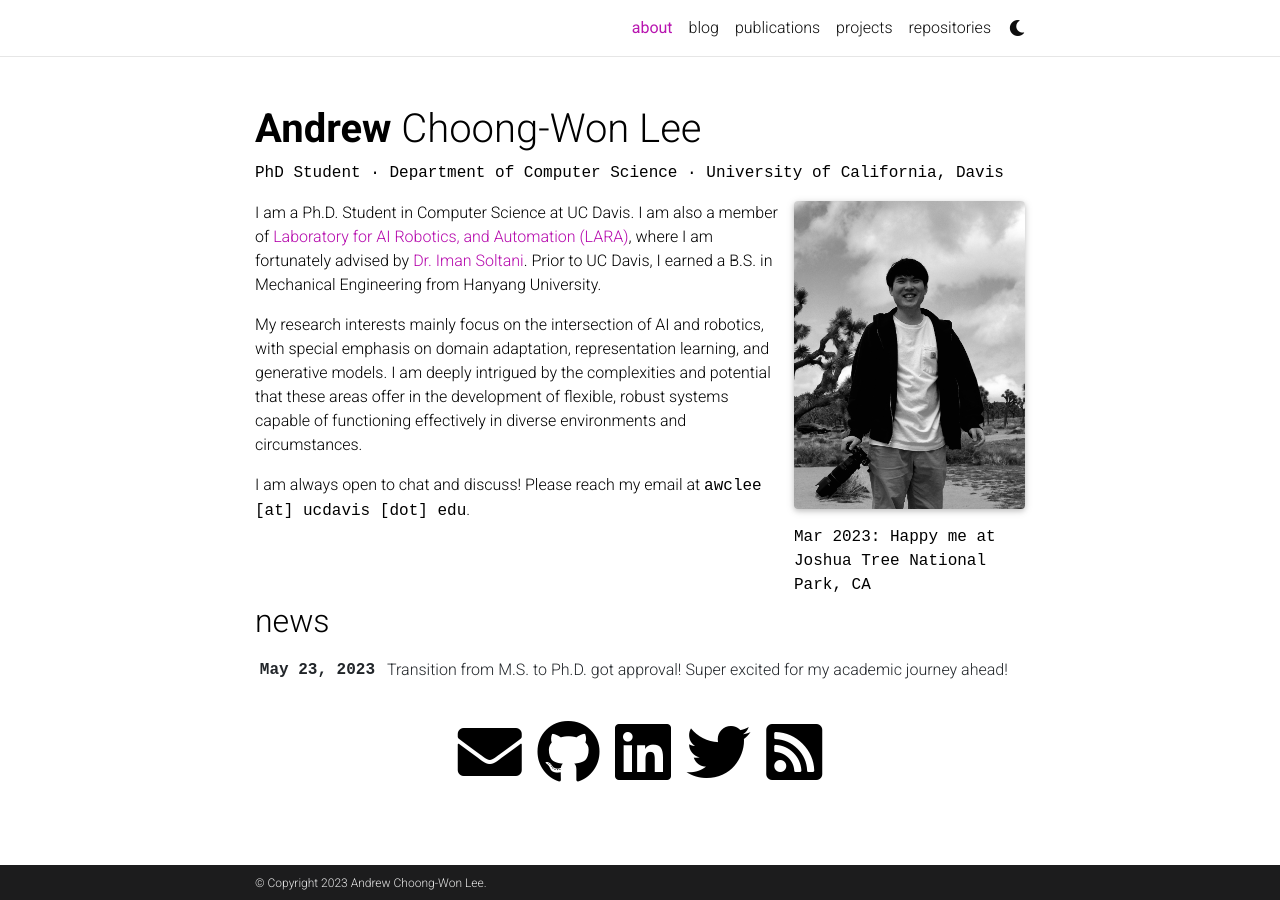
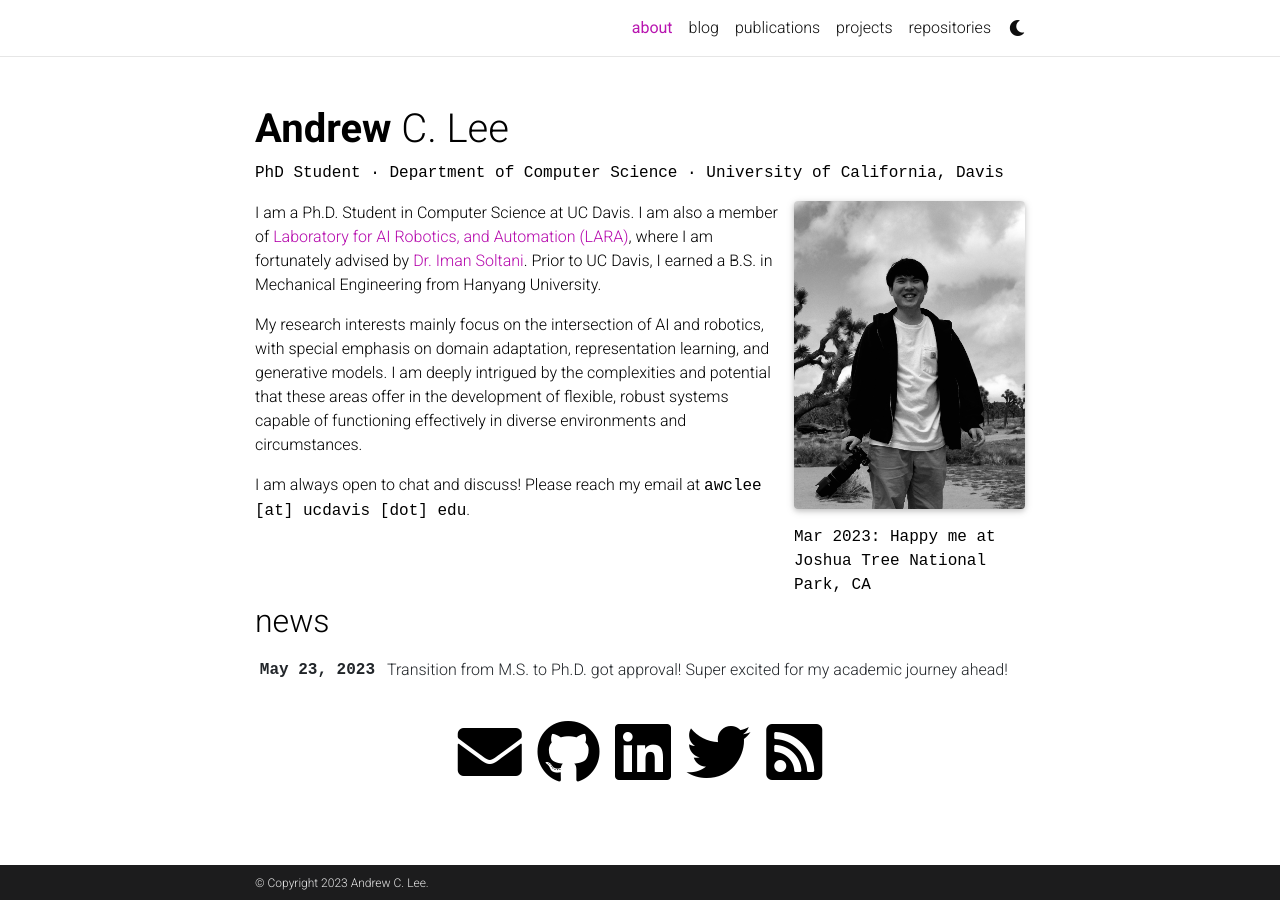
Before and after one commit to andrew1ee/andrewcwlee.github.io, a Jekyll site: the page built from _pages/about.md, in a window 1280 px wide. Built offline with Jekyll 4.4.1, drawn with Linux system fonts in a browser that asks for light colours; full-size pictures stand in for the smaller copies a plugin makes; comment, search, counter and statistics services are not loaded; a style sheet for code colours, icons or effects is not loaded.

Commit message:
Edit config

```diff
--- a/_config.yml
+++ b/_config.yml
@@ -4,7 +4,7 @@
 
 title: blank # the website title (if blank, full name will be used instead)
 first_name: Andrew
-middle_name: Choong-Won
+middle_name: C.
 last_name: Lee
 email: awclee@ucdavis.edu
 description: > # the ">" symbol means to ignore newlines until "footer_text:"
@@ -64,7 +64,7 @@ max_width: 800px
 # Display links to the page with a preview object on social media.
 serve_og_meta: false # Include Open Graph meta tags in the HTML head
 serve_schema_org: false # Include Schema.org in the HTML head
-og_image: # The site-wide (default for all links) Open Graph preview image
+og_image: img/profile.jpg # The site-wide (default for all links) Open Graph preview image
 
 # -----------------------------------------------------------------------------
 # Social integration
```
